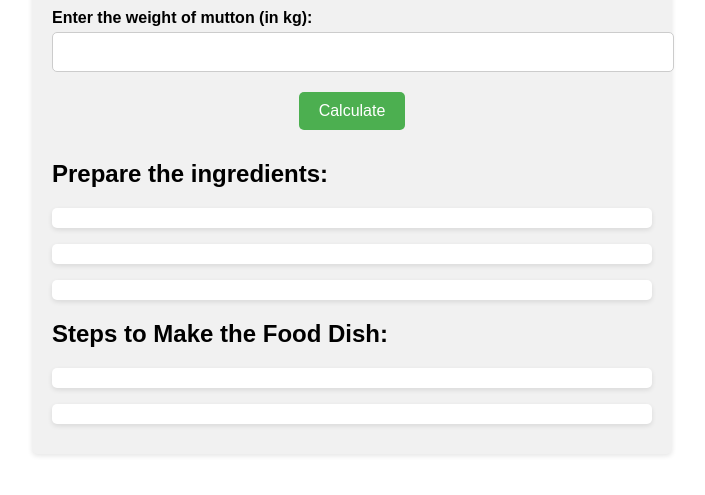
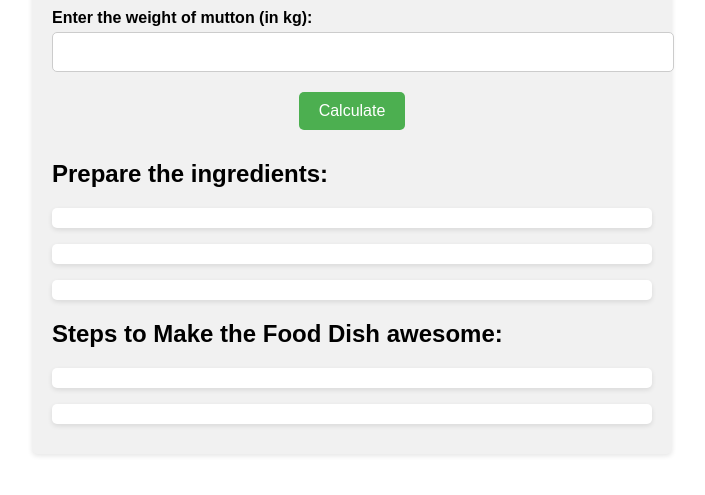
Before and after one commit to ebalakumar/briyani, a plain HTML site: page index.html in a window 1280 px wide. Shown: the part 99-594 px from the top of the page, without its empty margins (288-993 px from the left). Drawn offline with Linux system fonts and the light colour scheme.

Commit message:
added awesome in result container steps

```diff
--- a/index.html
+++ b/index.html
@@ -88,7 +88,7 @@
       <p class="result" id="spiceCardamomPrepare"></p>
       <p class="result" id="spiceCinnamonPrepare"></p>
 
-      <h2>Steps to Make the Food Dish:</h2>
+      <h2>Steps to Make the Food Dish awesome:</h2>
       <p class="result" id="riceStep"></p>
       <p class="result" id="waterStep"></p>
     </div>
```
